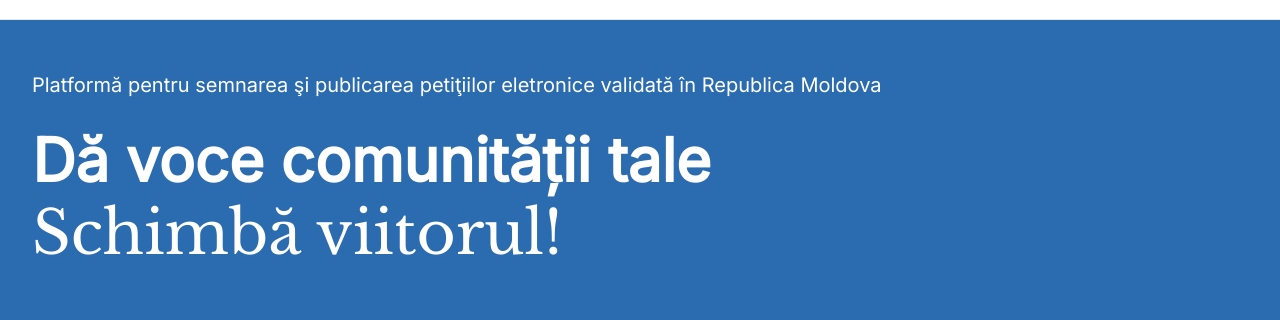
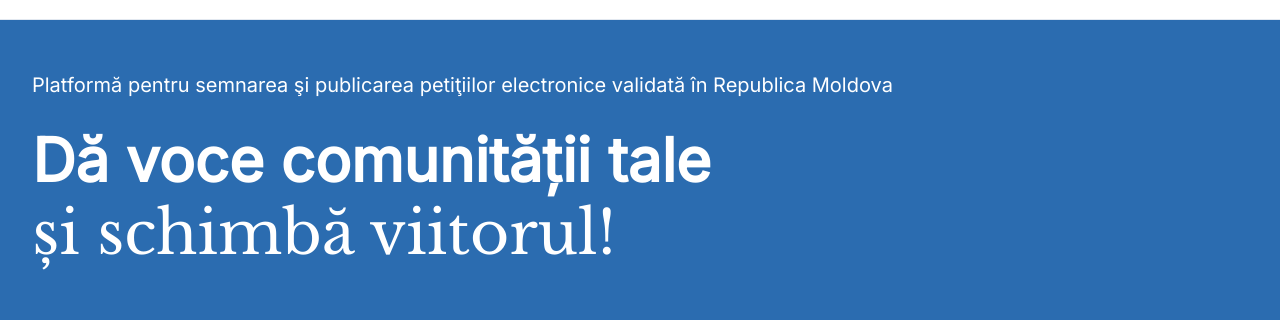
Before and after one commit to danielavornic/petitii-hackathon, a React (Vite) app: page / in a window 1280 px wide. Shown: the part 133-453 px from the top of the page. Built offline with nearby package versions, Linux system fonts and the light colour scheme; no server answers.

Commit message:
Update HomeHero.tsx

```diff
--- a/src/components/Homepage/HomeHero.tsx
+++ b/src/components/Homepage/HomeHero.tsx
@@ -6,12 +6,13 @@ export const HomeHero = () => {
       <VStack w={"full"} justify={"center"} px={useBreakpointValue({ base: 4, md: 8 })}>
         <Stack w="full" maxW={"8xl"} align={"flex-start"} justifyContent="start" spacing={6}>
           <Text color={"white"} fontSize="xl">
-            Platformă pentru semnarea şi publicarea petiţiilor eletronice validată în Republica Moldova
+            Platformă pentru semnarea şi publicarea petiţiilor electronice validată în Republica
+            Moldova
           </Text>
           <Heading color={"white"} fontSize="6xl">
-          Dă voce comunității tale <br />{" "}
+            Dă voce comunității tale <br />{" "}
             <span className="font-serif" style={{ fontWeight: 400 }}>
-              Schimbă viitorul!
+              și schimbă viitorul!
             </span>
           </Heading>
         </Stack>
```
